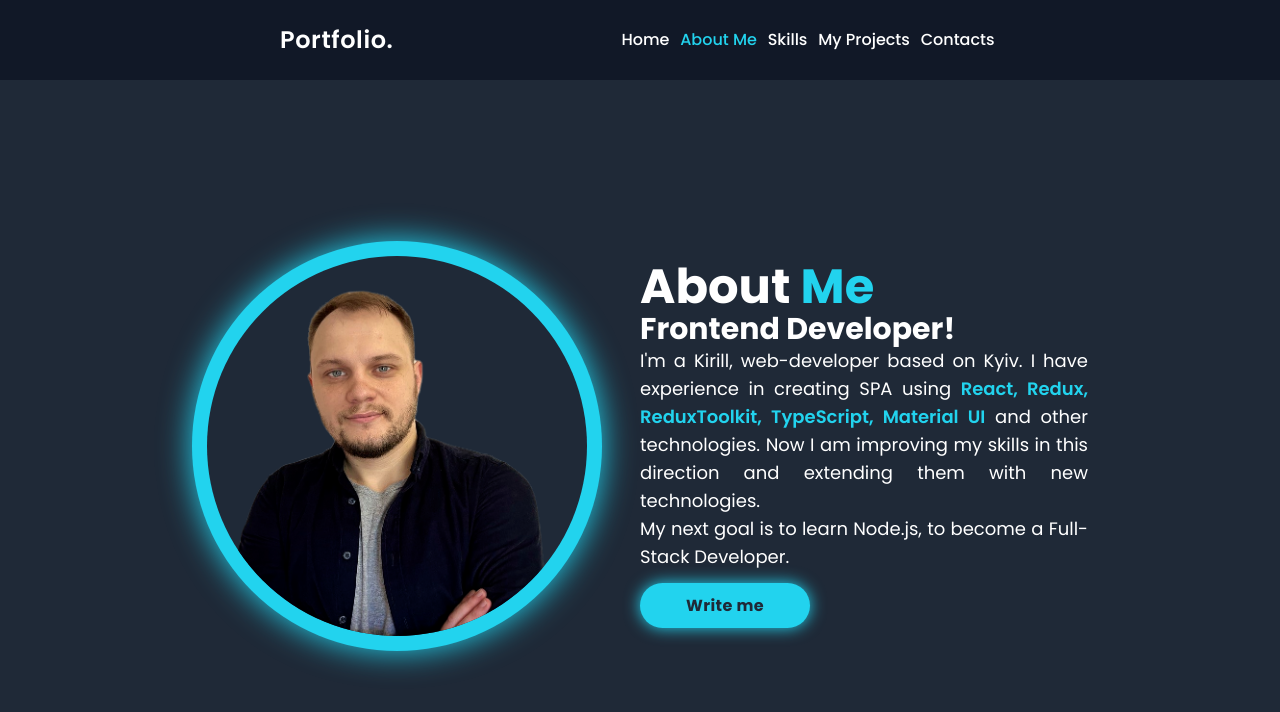
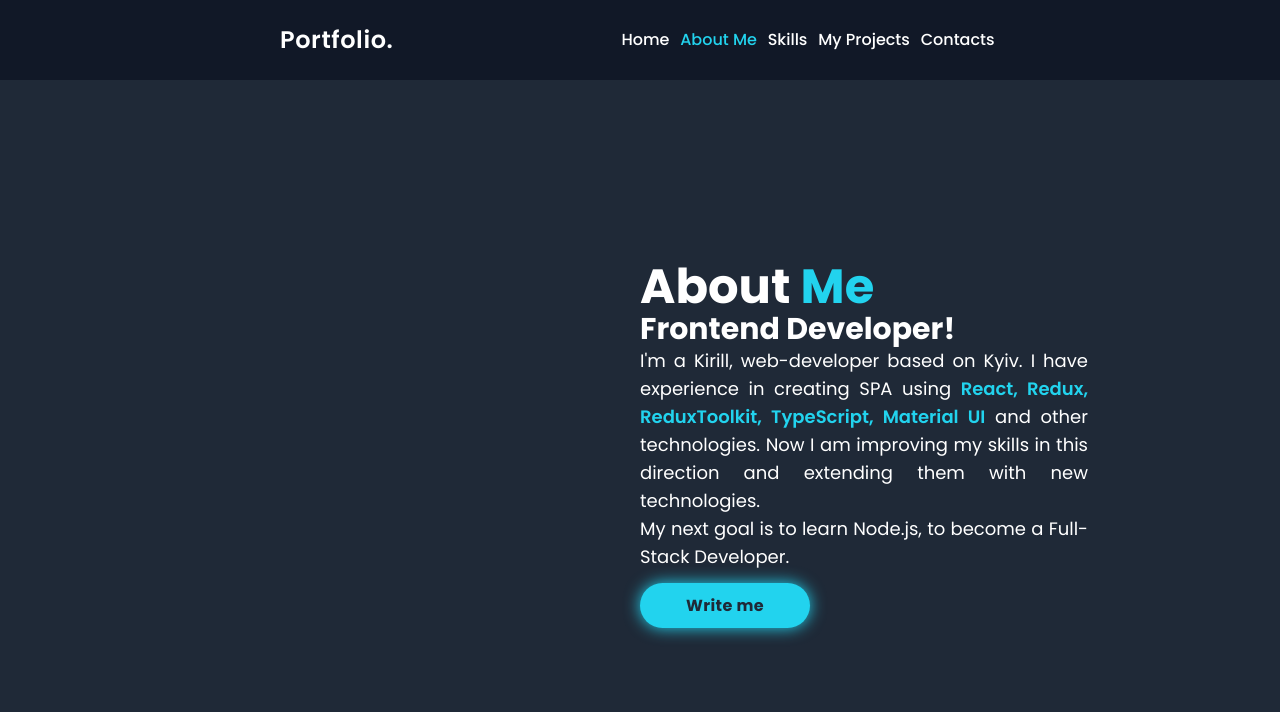
Before and after one commit to KirillMatviychuck/portfolio-v2, a React (Create React App) app: page /about in a window 1280 px wide. Shown: the top 712 px of the page. Built offline with nearby package versions, Linux system fonts and the light colour scheme.

Commit message:
add mediaQ in AboutMe component

```diff
--- a/src/pages/AboutMe/AboutMe.tsx
+++ b/src/pages/AboutMe/AboutMe.tsx
@@ -4,7 +4,7 @@ import { AboutMeDescription } from "./AboutMeDescription/AboutMeDescription"
 export const AboutMe = () => {
     return (
         <div className="min-h-[91.4vh] w-[70%] bg-gray-800 flex justify-between items-center self-center 2sm:flex-col 2sm:h-screen 2sm:justify-center">
-            <Photo animation={false} />
+            <div className='phoneMax:hidden'><Photo animation={false} /></div>
             <AboutMeDescription />
         </div>
     )
--- a/tailwind.config.js
+++ b/tailwind.config.js
@@ -22,6 +22,7 @@ module.exports = {
         'smm': {'min': '375px'},
         'tablet': {'min': '640px'},
         'laptop': {'min': '1024px'},
+        'phoneMax': {'max': '400px'}
 
       }
     },
```
